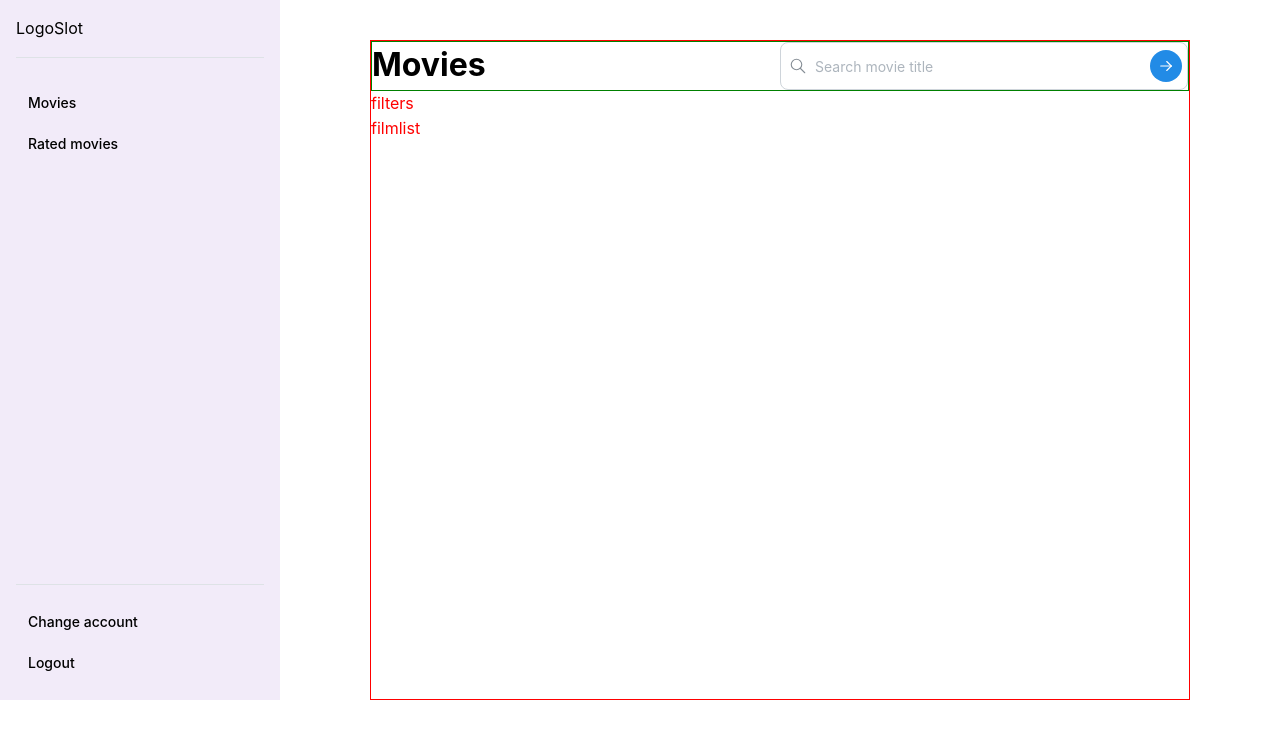
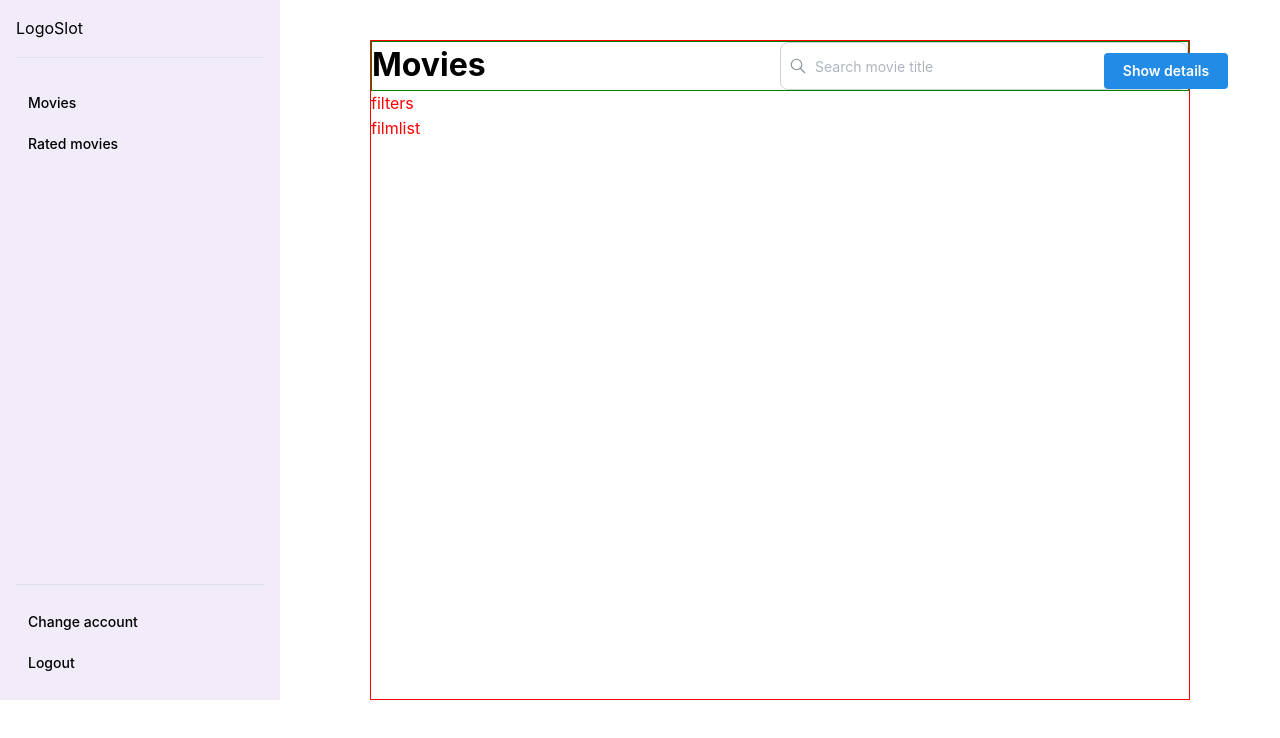
Before and after one commit to DinDenz/search-movie-application, a React (Vite) app: page / in a window 1280 px wide. Shown: the top 738 px of the page. Built offline with nearby package versions, Linux system fonts and the light colour scheme.

Commit message:
begin button

```diff
--- a/src/components/SearchInput/SearchInput.tsx
+++ b/src/components/SearchInput/SearchInput.tsx
@@ -1,5 +1,5 @@
-import { TextInput, TextInputProps, ActionIcon, useMantineTheme, rem } from '@mantine/core';
-import { IconSearch, IconArrowRight } from '@tabler/icons-react';
+import { TextInput, TextInputProps, useMantineTheme, rem, Button, Group } from '@mantine/core';
+import { IconSearch } from '@tabler/icons-react';
 import classes from './SearchInput.module.css';
 
 export default function InputWithButton(props: TextInputProps) {
@@ -12,9 +12,9 @@ export default function InputWithButton(props: TextInputProps) {
       rightSectionWidth={42}
       leftSection={<IconSearch style={{ width: rem(18), height: rem(18) }} stroke={1.5} />}
       rightSection={
-        <ActionIcon size={32} radius="xl" color={theme.primaryColor} variant="filled">
-          <IconArrowRight style={{ width: rem(18), height: rem(18) }} stroke={1.5} />
-        </ActionIcon>
+        <Group mt="xs">
+          <Button color={theme.primaryColor} style={{ flex: 1 }}>Show details</Button>
+        </Group>
       }
       {...props}
       className={classes.search_input}
```
